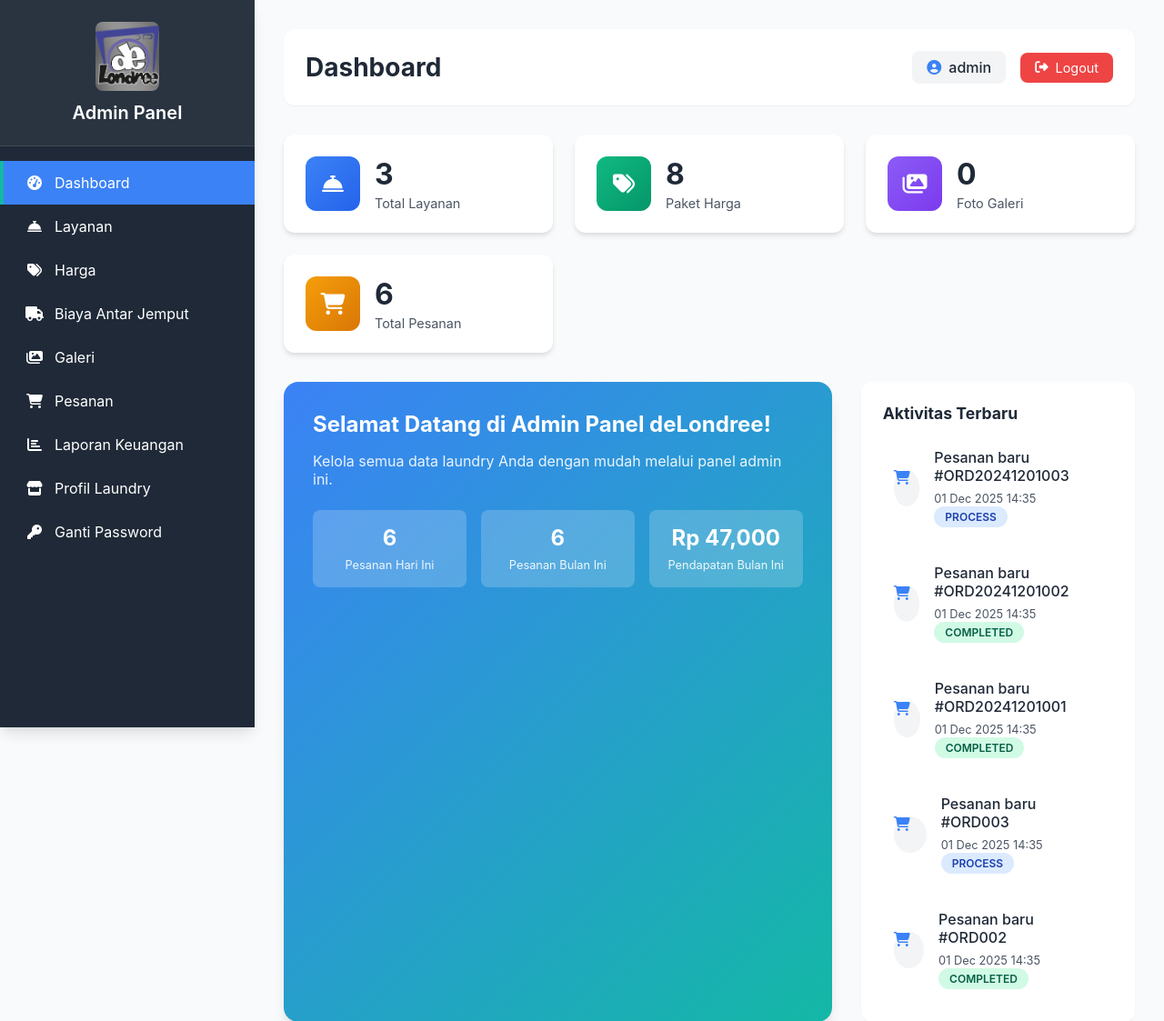
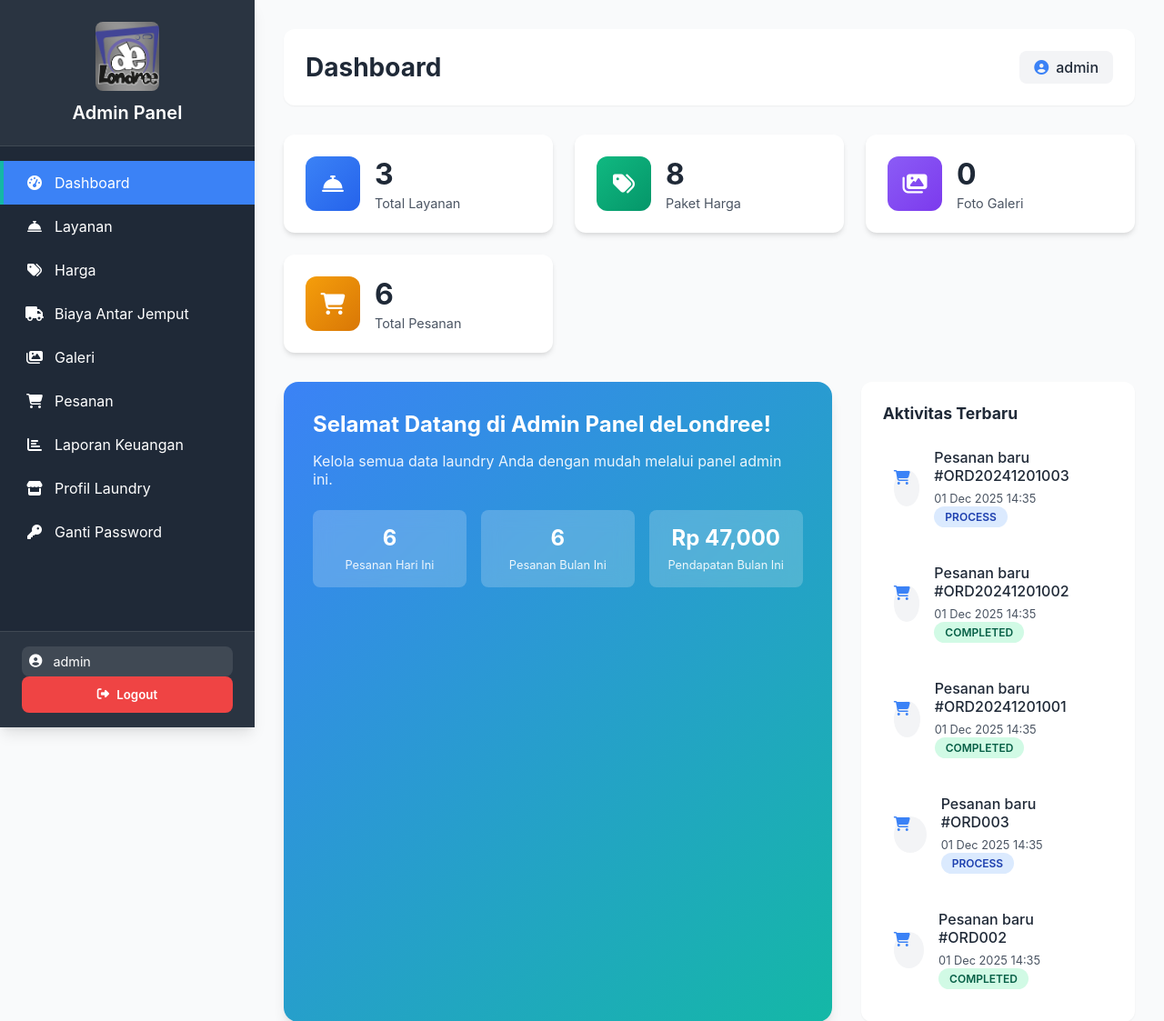
Before and after one commit to Asbornes/mitra, a PHP site: page /admin.php in a window 1280 px wide. Shown: the top 1123 px of the page at 91% size. Run offline with PHP 8.4, Linux system fonts and the light colour scheme; a user stored in the database is signed in; data comes from the database, SQL or seed files in the repository; data that the repository does not hold is empty.

Commit message:
revisi terbaru

```diff
--- a/admin.php
+++ b/admin.php
@@ -64,6 +64,17 @@ include 'koneksi.php';
                 Ganti Password
             </a>
         </nav>
+
+        <div class="sidebar-footer">
+            <div class="admin-user-info">
+                <i class="fas fa-user-circle"></i>
+                <span><?= $_SESSION['admin_username'] ?></span>
+            </div>
+            <button onclick="adminUI.logout()" class="btn-logout">
+                <i class="fas fa-sign-out-alt"></i>
+                Logout
+            </button>
+        </div>
     </aside>
 
     <!-- Main Content -->
@@ -75,10 +86,6 @@ include 'koneksi.php';
             <i class="fas fa-user-circle"></i>
             <span><?= $_SESSION['admin_username'] ?></span>
           </div>
-          <button class="btn-logout-header" onclick="adminUI.logout()">
-            <i class="fas fa-sign-out-alt"></i>
-            Logout
-          </button>
         </div>
       </div>
 
```
